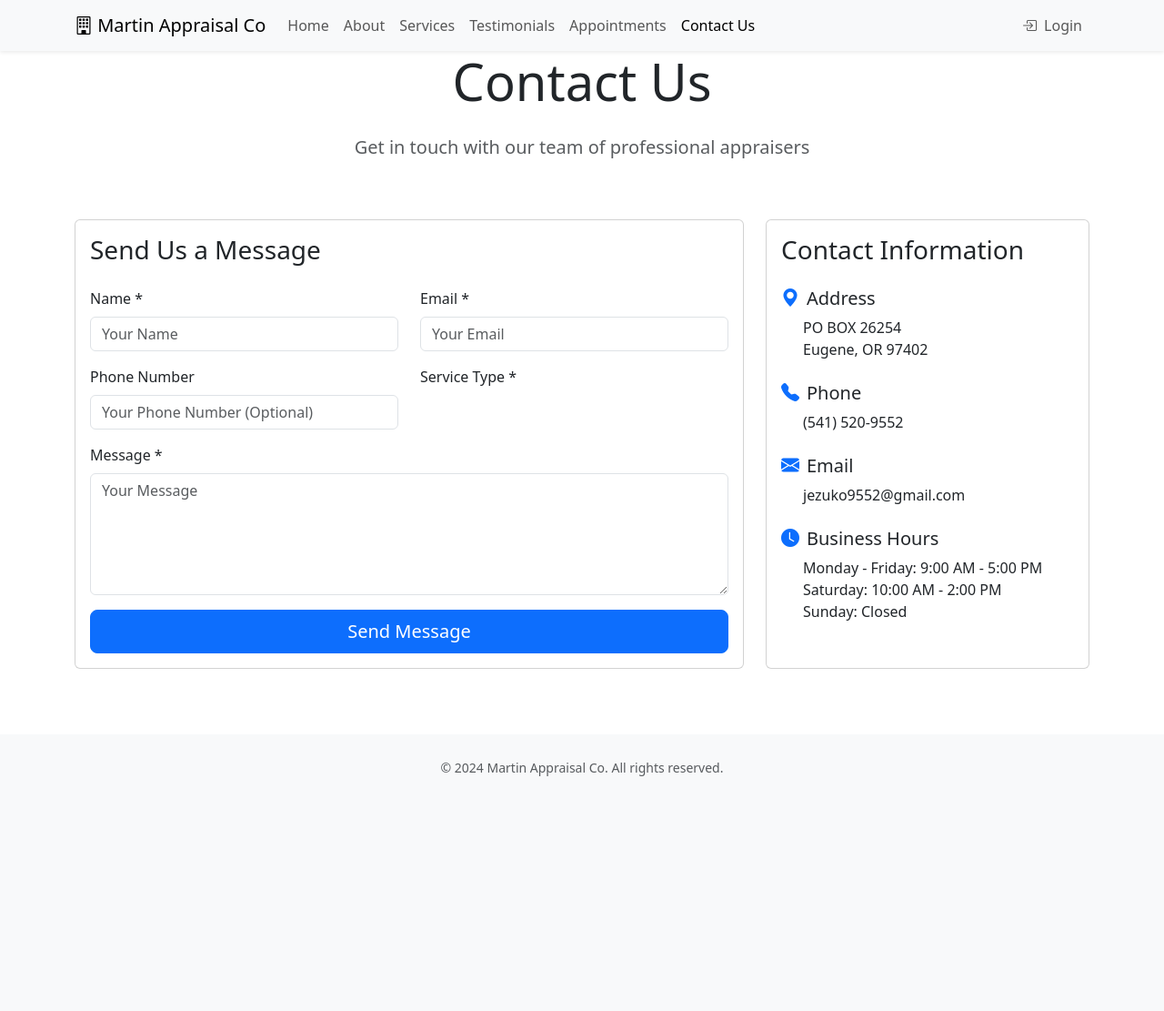
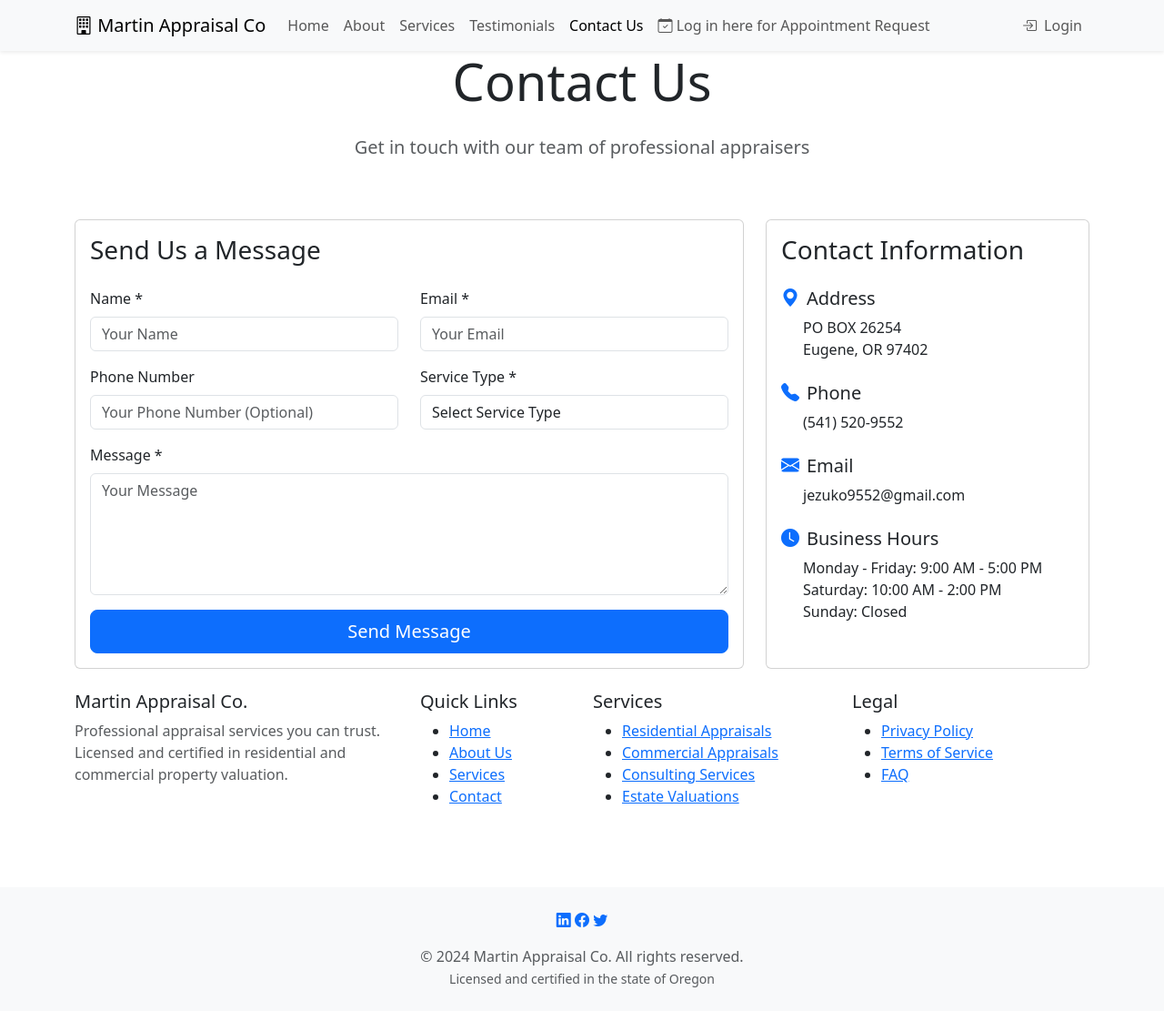
Before and after one commit to theonlyruneyouknow/_clapri, a Django app: page /contact/ in a window 1280 px wide. Shown: the whole page at 91% size. Before the commit the page ends 853 px from the top, so only its background shows below. Run offline with Django 4.2, Linux system fonts and the light colour scheme.

Commit message:
All working as it should. AI here we come... next

```diff
--- a/core/forms.py
+++ b/core/forms.py
@@ -26,6 +26,20 @@ class ContactForm(forms.Form):
         widget=forms.TextInput(attrs={
             'class': 'form-control',
             'placeholder': 'Your Phone Number (Optional)'
+        })
+    )
+    service_type = forms.ChoiceField(
+        choices=[
+            ('', 'Select Service Type'),
+            ('residential', 'Residential Appraisal'),
+            ('commercial', 'Commercial Appraisal'),
+            ('estate', 'Estate Valuation'),
+            ('tax', 'Tax Assessment'),
+            ('consulting', 'Consulting Services'),
+            ('other', 'Other Services')
+        ],
+        widget=forms.Select(attrs={
+            'class': 'form-control'
         })
     )
     message = forms.CharField(
--- a/core/urls.py
+++ b/core/urls.py
@@ -35,6 +35,9 @@ urlpatterns = [
     path('appointments/', views.AppointmentListView.as_view(), name='appointments'),
     path('appraisal/<str:request_id>/schedule/', views.AppointmentScheduleView.as_view(), name='appointment_schedule'),
     path('appointment/<str:appointment_id>/reschedule/', views.AppointmentRescheduleView.as_view(), name='appointment_reschedule'),
+    path('privacy-policy/', views.PrivacyPolicyView.as_view(), name='privacy'),
+    path('terms-of-service/', views.TermsOfServiceView.as_view(), name='terms'),
+    path('faq/', views.FAQView.as_view(), name='faq'),
 
 
     # Admin URLs
--- a/core/views.py
+++ b/core/views.py
@@ -1049,3 +1049,27 @@ class AppointmentListView(ListView):
         context['past_appointments'] = appointments.filter(scheduled_date__lt=now)
 
         return context
+
+class PrivacyPolicyView(TemplateView):
+    template_name = 'core/privacy_policy.html'
+
+    def get_context_data(self, **kwargs):
+        context = super().get_context_data(**kwargs)
+        context['user'] = get_auth0_user(self.request)
+        return context
+
+class TermsOfServiceView(TemplateView):
+    template_name = 'core/terms_of_service.html'
+
+    def get_context_data(self, **kwargs):
+        context = super().get_context_data(**kwargs)
+        context['user'] = get_auth0_user(self.request)
+        return context
+
+class FAQView(TemplateView):
+    template_name = 'core/faq.html'
+
+    def get_context_data(self, **kwargs):
+        context = super().get_context_data(**kwargs)
+        context['user'] = get_auth0_user(self.request)
+        return context
--- a/templates/base.html
+++ b/templates/base.html
@@ -56,14 +56,25 @@
                         <a class="nav-link {% if request.resolver_match.url_name == 'testimonials' %}active{% endif %}"
                            href="{% url 'core:testimonials' %}">Testimonials</a>
                     </li>
+
+                    <li class="nav-item">
+                        <a class="nav-link {% if request.resolver_match.url_name == 'contact' %}active{% endif %}"
+                           href="{% url 'core:contact' %}">Contact Us</a>
+                    </li>
+                    {% if user %}
                     <li class="nav-item">
                         <a class="nav-link {% if request.resolver_match.url_name == 'appointments' %}active{% endif %}"
                            href="{% url 'core:appointments' %}">Appointments</a>
                     </li>
+                    {% endif %}
+                    {% if not user %}
                     <li class="nav-item">
-                        <a class="nav-link {% if request.resolver_match.url_name == 'contact' %}active{% endif %}"
-                           href="{% url 'core:contact' %}">Contact Us</a>
+                        <a class="nav-link {% if request.resolver_match.url_name == 'login' %}active{% endif %}"
+                           href="{% url 'core:login' %}">
+                           <i class="bi bi-calendar-check"></i> Log in here for Appointment Request
+                        </a>
                     </li>
+                    {% endif %}
                 </ul>
 
                 <ul class="navbar-nav">
@@ -88,6 +99,11 @@
                                 <li>
                                     <a class="dropdown-item" href="{% url 'core:profile' %}">
                                         <i class="bi bi-person me-2"></i>Profile
+                                    </a>
+                                </li>
+                                <li>
+                                    <a class="dropdown-item" href="{% url 'core:appraisal_request' %}">
+                                        <i class="bi bi-calendar-check"></i> Appointment Request
                                     </a>
                                 </li>
                                 {% if user.is_admin or user|get:'/app_metadata'|get:'is_admin' %}
@@ -136,10 +152,71 @@
     </main>
 
     <!-- Footer -->
+      <!-- Footer -->
+    <footer class="footer">
+        <div class="container">
+            <div class="row">
+                <div class="col-lg-4 mb-4">
+                    <h5>Martin Appraisal Co.</h5>
+                    <p class="text-muted">
+                        Professional appraisal services you can trust. Licensed and certified in residential
+                        and commercial property valuation.
+                    </p>
+                </div>
+                <div class="col-lg-2 col-md-6 mb-4">
+                    <h5>Quick Links</h5>
+                    <ul class="footer-links">
+                        <li><a href="{% url 'core:home' %}">Home</a></li>
+                        <li><a href="{% url 'core:about' %}">About Us</a></li>
+                        <li><a href="{% url 'core:services' %}">Services</a></li>
+                        <li><a href="{% url 'core:contact' %}">Contact</a></li>
+                    </ul>
+                </div>
+                <div class="col-lg-3 col-md-6 mb-4">
+                    <h5>Services</h5>
+                    <ul class="footer-links">
+                        <li><a href="{% url 'core:services' %}#residential">Residential Appraisals</a></li>
+                        <li><a href="{% url 'core:services' %}#commercial">Commercial Appraisals</a></li>
+                        <li><a href="{% url 'core:services' %}#consulting">Consulting Services</a></li>
+                        <li><a href="{% url 'core:services' %}#estate">Estate Valuations</a></li>
+                    </ul>
+                </div>
+                <div class="col-lg-3 col-md-6">
+                    <h5>Legal</h5>
+                    <ul class="footer-links">
+                        <li><a href="{% url 'core:privacy' %}">Privacy Policy</a></li>
+                        <li><a href="{% url 'core:terms' %}">Terms of Service</a></li>
+                        <li><a href="{% url 'core:faq' %}">FAQ</a></li>
+                    </ul>
+                </div>
+            </div>
+
+            <!-- <div class="footer-bottom text-center">
+                <div class="social-links mb-3">
+                    <a href="#" target="_blank" title="LinkedIn"><i class="bi bi-linkedin"></i></a>
+                    <a href="#" target="_blank" title="Facebook"><i class="bi bi-facebook"></i></a>
+                    <a href="#" target="_blank" title="Twitter"><i class="bi bi-twitter"></i></a>
+                </div>
+                <p class="text-muted mb-0">
+                    © {% now "Y" %} Martin Appraisal Co. All rights reserved.<br>
+                    <small>Licensed and certified in the state of Washington</small>
+                </p>
+            </div> -->
+        </div>
+    </footer>
     <footer class="bg-light mt-5 py-4">
         <div class="container">
             <div class="text-center text-muted">
-                <small>&copy; {% now "Y" %} Martin Appraisal Co. All rights reserved.</small>
+                <div class="social-links mb-3">
+                    <a href="#" target="_blank" title="LinkedIn"><i class="bi bi-linkedin"></i></a>
+                    <a href="#" target="_blank" title="Facebook"><i class="bi bi-facebook"></i></a>
+                    <a href="#" target="_blank" title="Twitter"><i class="bi bi-twitter"></i></a>
+                </div>
+                <p class="text-muted mb-0">
+                    © {% now "Y" %} Martin Appraisal Co. All rights reserved.<br>
+                    <small>Licensed and certified in the state of Oregon</small>
+                </p>
+                <!-- <small>&copy; {% now "Y" %} Martin Appraisal Co. All rights reserved.</small> -->
             </div>
         </div>
     </footer>
--- a/templates/components/footer.html
+++ b/templates/components/footer.html
@@ -26,7 +26,7 @@
         </div>
         <hr>
         <div class="text-center text-muted">
-            <small>&copy; {% now "Y" %} Appraisal App. All rights reserved.</small>
+            <small>&copy; {% now "Y" %} Martin Appraisal Co. All rights reserved.</small>
         </div>
     </div>
 </footer>
```
Also changed, not shown: templates/components/navbar.html (+9 -1 lines), templates/core/faq.html (added, +33 -0 lines), templates/core/privacy_policy.html (added, +36 -0 lines), templates/core/terms_of_service.html (added, +25 -0 lines), db.sqlite3.
